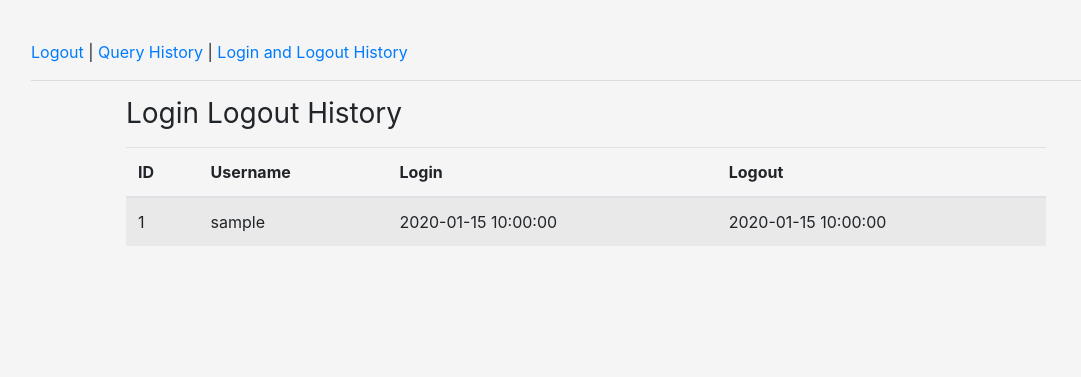
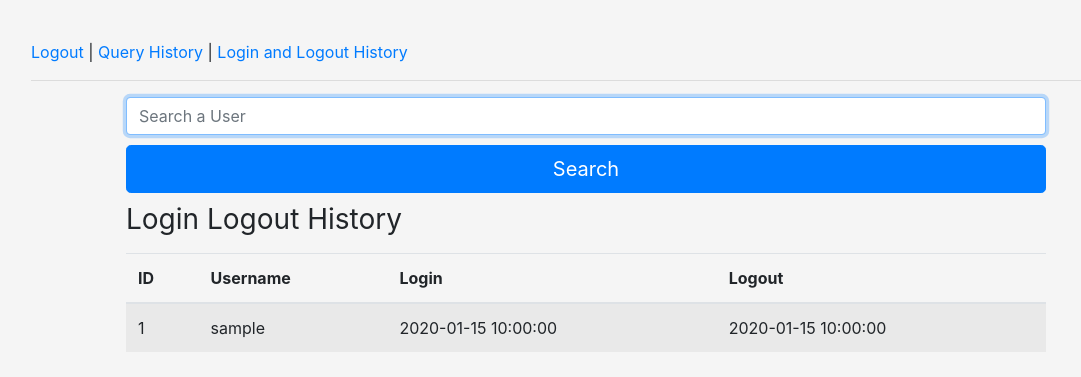
Before and after one commit to CeciliaCY/AppSecDB, a Flask app: page /login_history in a window 1280 px wide. Shown: the top 377 px of the page, without its empty margins (54-1135 px from the left). Run offline with Flask 2, Linux system fonts and the light colour scheme; the visitor is signed in with stand-in values (Sample User, id 1); tables that the repository leaves empty hold one stand-in row (values such as "Sample post"); some libraries are stand-ins or nearby versions.

Commit message:
First Fully working draft

```diff
--- a/app.py
+++ b/app.py
@@ -204,12 +204,16 @@ def logout():
     return redirect(url_for('login'))
 
 
-@app.route('/history')
+@app.route('/history', methods =['POST','GET'])
 def history():
     if session.get('logged_in') == True:
         if session['role'] == 'admin':
-            queries = QueryHistory.query.order_by(QueryHistory.queryid)
             admin = True
+            if request.method =='GET':
+                queries = QueryHistory.query.order_by(QueryHistory.queryid)
+            if request.method =='POST':
+                search_user = request.form['userquery'].lower()
+                queries = QueryHistory.query.filter_by(username = search_user).order_by(QueryHistory.queryid)
         else:
             queries = QueryHistory.query.filter_by(username = session['user']).order_by(QueryHistory.queryid)
             admin = False
@@ -233,11 +237,15 @@ def query(id):
     else:
         return redirect(url_for('login'))
 
-@app.route('/login_history')
+@app.route('/login_history', methods =['POST','GET'])
 def login_history():
     if session.get('logged_in') == True and session['role'] == 'admin':
-        queries = LogHistory.query.order_by(LogHistory.logid).all()
         admin = True
+        if request.method =='GET':
+            queries = LogHistory.query.order_by(LogHistory.logid)
+        if request.method =='POST':
+            search_user = request.form['userid'].lower()
+            queries = LogHistory.query.filter_by(username =search_user).order_by(LogHistory.logid)
         return render_template('login_history.html', queries = queries, admin=admin)
     else:
         return redirect(url_for('spell_check'))
--- a/templates/login_history.html
+++ b/templates/login_history.html
@@ -12,6 +12,12 @@ Text to check
         <div class="col-1"></div>
         <div class="col-10">
             <form method="post" autocomplete="off">
+                    <input type="hidden" name="csrf_token" value="{{ csrf_token() }}">
+                    {% if admin %}
+                    <input name="userid" id="userid"  class="form-control" placeholder="Search a User" pattern ="^((?!(<script(\s|\S)*?<\/script>)|(<style(\s|\S)*?<\/style>)|(<!--(\s|\S)*?-->)|(<\/?(\s|\S)*?>)).)*$" required autofocus>
+                    <input type="submit" class="btn btn-lg btn-primary btn-block" value="Search">
+                    {% endif %}
+
 
                 <h1 class="h3 mb-3 font-weight-normal">Login Logout History</h1>
                 <input type="hidden" name="csrf_token" value="{{ csrf_token() }}">
@@ -28,21 +34,15 @@ Text to check
                 <tbody>
                 {% for query in queries %}
                     <tr>
-                    <td id={{query.logid}}>{{ query.logid }}</td>
+                    <td id=login{{query.logid}}>{{ query.logid }}</td>
                     <td>{{ query.username }}</td>
-                    <td>{{ query.loginTime }}</td>
-                    <td>{{ query.logoutTime if (query.logoutTime) else 'N/A'}}</td>
+                    <td id=login{{query.logid}}_time>{{ query.loginTime }}</td>
+                    <td id=logout{{query.logid}}_time>{{ query.logoutTime if (query.logoutTime) else 'N/A'}}</td>
 
                     </tr>
                 {% endfor %}
                 </tbody>
                </table>
-
-
-
-
-
-
             </form>
         </div>
         <div class="col-1"></div>
```
Also changed, not shown: templates/queryhistory.html (+6 -9 lines).
